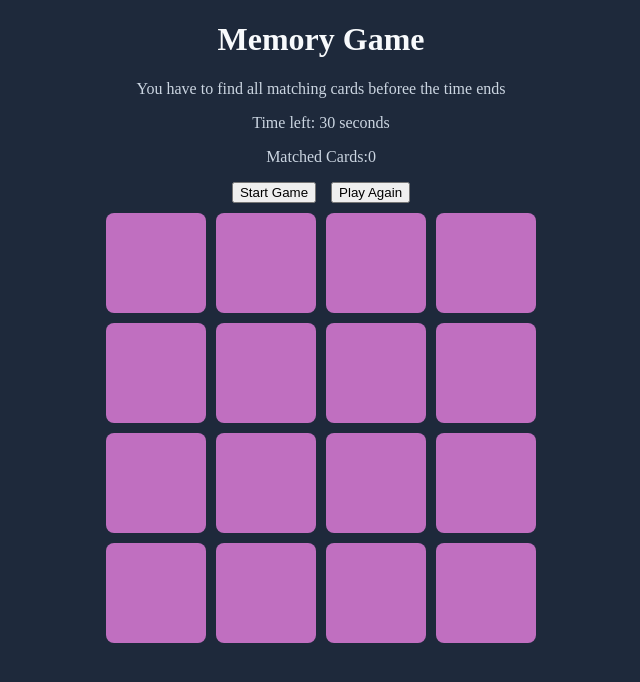
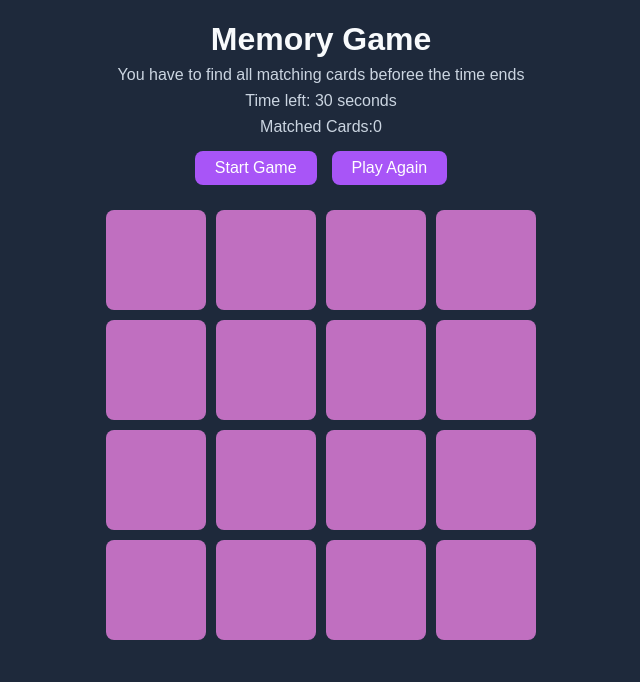
Before and after one commit to samialreashy/memory-game-, a plain HTML site: page index.html in a window 1280 px wide. Shown: the whole page, without its empty margins (319-959 px from the left). Drawn offline with Linux system fonts and the light colour scheme.

Commit message:
some changes

```diff
--- a/app.js
+++ b/app.js
@@ -9,7 +9,10 @@ let timerid=null
 let attempsNum=0
 let firstElement=null
 let lockcards=false
+
 const test=filpped[0].parentElement
+
+
 const randomFun=()=>{
     const remining=Array.from(filpped)
     filpped.forEach(()=>{
@@ -111,7 +114,7 @@ const updatetimer=()=>{
 
 
 
-    }, 1000)
+    }, 500)
     firstElement=null
 }
 
--- a/style.css
+++ b/style.css
@@ -1,47 +1,61 @@
 body{
     background-color:#1E293B;
+    font-family: Arial, sans-serif;
 }
 h1{
     text-align: center;
     color: #F8FAFC;
+    margin-bottom: 5px;
 }
 p{
     text-align: center;
     color:#CBD5E1;
+    margin: 8px 0;
 }
 .startgame{
     display: flex;
     justify-content: center;
     align-items: center;
     gap: 15px;
-
+    margin: 15px 0;
 }
-
+button{
+    padding: 8px 20px;
+    border: none;
+    border-radius: 8px;
+    background-color: #A855F7;
+    color: white;
+    font-size: 16px;
+    cursor: pointer;
+}
+button:hover{
+    background-color: #9333EA;
+}
 .cardClass{
     display: grid;
-    /* this means make four columes with this width */
-    grid-template-columns:repeat(4,100px) ;
+    grid-template-columns:repeat(4,100px);
     gap: 10px;
     padding: 10px;
-    border: 16px;
     place-content: center;
-
 }
 .back{
     width: 100px;
     height: 100px;
     border-radius: 8px;
-    /* when I added the .black class nothing appear in the screen so the whole issue is about the color of the cards */
     background-color: rgb(192, 111, 192);
 }
 .card{
     border-radius: 8px;
     cursor: pointer;
     height: 100px;
+    transition: transform 0.2s;
 }
-/* the first .cardClass working fine but the pictures are mixed with each other so i used this to fix it  */
+.card:hover{
+    transform: scale(1.05);
+}
 .front img{
     width: 100%;
+    border-radius: 8px;
 }
 .front{
     display: none;
@@ -49,6 +63,10 @@ p{
 .card.flipped .front{
     display:block;
 }
-.card.flipped  .back{
+.card.flipped .back{
     display: none;
 }
+.card.matched .front img{
+    border: 3px solid #34D399;
+    box-sizing: border-box;
+}
```
Also changed, not shown: assests/image.png (added), 1 other file.
